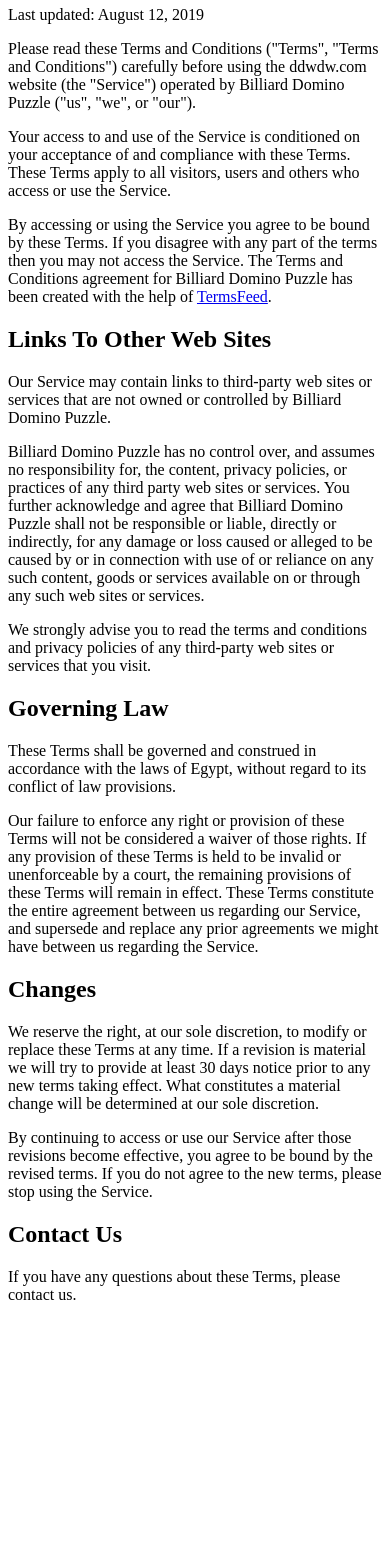
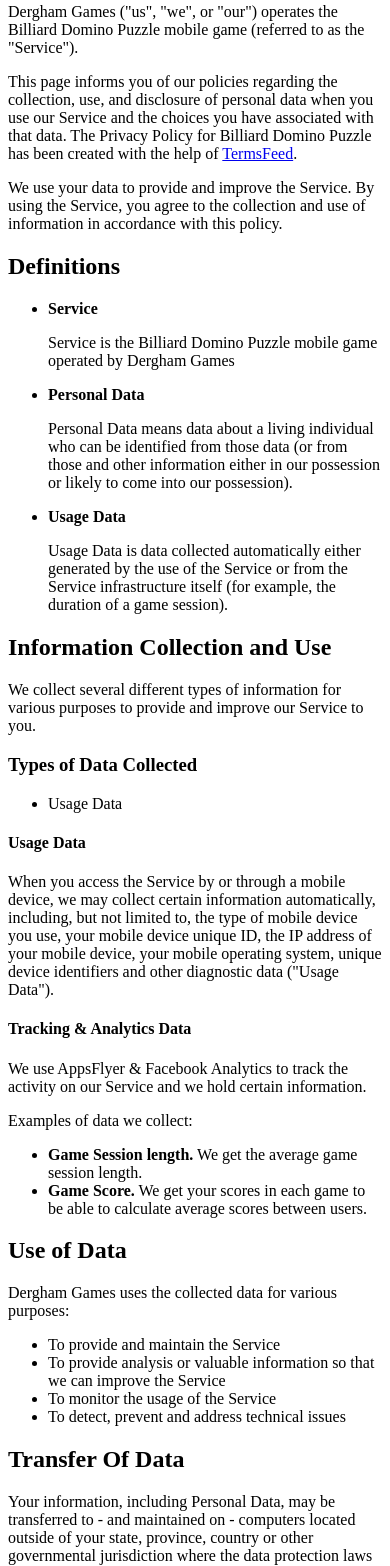
Before and after one commit to RamyDergham/Billiard-Domino-Puzzle, a plain HTML site: page index.html in a window 390 px wide. Shown: the part 97-1663 px from the top of the page. Before the commit the page ends 1417 px from the top, so only its background shows below. Drawn offline with Linux system fonts and the light colour scheme.

Commit message:
Update index.html

```diff
--- a/index.html
+++ b/index.html
@@ -1,43 +1,112 @@
-<h1>Terms and Conditions ("Terms")</h1>
+<h1>Privacy Policy</h1>
 
 
-<p>Last updated: August 12, 2019</p>
+<p>Effective date: July 02, 2019</p>
 
 
-<p>Please read these Terms and Conditions ("Terms", "Terms and Conditions") carefully before using the ddwdw.com website (the "Service") operated by Billiard Domino Puzzle ("us", "we", or "our").</p>
+<p>Dergham Games ("us", "we", or "our") operates the Billiard Domino Puzzle mobile game (referred to as the "Service").</p>
 
-<p>Your access to and use of the Service is conditioned on your acceptance of and compliance with these Terms. These Terms apply to all visitors, users and others who access or use the Service.</p>
+<p>This page informs you of our policies regarding the collection, use, and disclosure of personal data when you use our Service and the choices you have associated with that data. The Privacy Policy  for Billiard Domino Puzzle has been created with the help of <a href="https://termsfeed.com/">TermsFeed</a>.</p>
 
-<p>By accessing or using the Service you agree to be bound by these Terms. If you disagree with any part of the terms then you may not access the Service. The Terms and Conditions agreement  for Billiard Domino Puzzle has been created with the help of <a href="https://www.termsfeed.com/">TermsFeed</a>.</p>
+<p>We use your data to provide and improve the Service. By using the Service, you agree to the collection and use of information in accordance with this policy.</p>
+
+<h2>Definitions</h2>
+<ul>
+    <li>
+        <p><strong>Service</strong></p>
+                <p>Service is the Billiard Domino Puzzle mobile game operated by Dergham Games</p>
+            </li>
+    <li>
+        <p><strong>Personal Data</strong></p>
+        <p>Personal Data means data about a living individual who can be identified from those data (or from those and other information either in our possession or likely to come into our possession).</p>
+    </li>
+    <li>
+        <p><strong>Usage Data</strong></p>
+        <p>Usage Data is data collected automatically either generated by the use of the Service or from the Service infrastructure itself (for example, the duration of a game session).</p>
+    </li>
+</ul>
+
+<h2>Information Collection and Use</h2>
+<p>We collect several different types of information for various purposes to provide and improve our Service to you.</p>
+
+<h3>Types of Data Collected</h3>
+
+<ul>
+<li>Usage Data</li>
+</ul>
+
+<h4>Usage Data</h4>
+
+<p>When you access the Service by or through a mobile device, we may collect certain information automatically, including, but not limited to, the type of mobile device you use, your mobile device unique ID, the IP address of your mobile device, your mobile operating system, unique device identifiers and other diagnostic data ("Usage Data").</p>
+
+<h4>Tracking &amp; Analytics Data</h4>
+<p>We use AppsFlyer & Facebook Analytics to track the activity on our Service and we hold certain information.</p>
+<p>Examples of data we collect:</p>
+<ul>
+    <li><strong>Game Session length.</strong> We get the average game session length.</li>
+	<li><strong>Game Score.</strong> We get your scores in each game to be able to calculate average scores between users.</li>
+</ul>
+
+<h2>Use of Data</h2>
+
+<p>Dergham Games uses the collected data for various purposes:</p>
+<ul>
+    <li>To provide and maintain the Service</li>
+    <li>To provide analysis or valuable information so that we can improve the Service</li>
+    <li>To monitor the usage of the Service</li>
+    <li>To detect, prevent and address technical issues</li>
+</ul>
+
+<h2>Transfer Of Data</h2>
+<p>Your information, including Personal Data, may be transferred to - and maintained on - computers located outside of your state, province, country or other governmental jurisdiction where the data protection laws may differ than those from your jurisdiction.</p>
+<p>If you are located outside Egypt and choose to provide information to us, please note that we transfer the data, including Personal Data, to Egypt and process it there.</p>
+<p>Your consent to this Privacy Policy followed by your submission of such information represents your agreement to that transfer.</p>
+<p>Dergham Games will take all steps reasonably necessary to ensure that your data is treated securely and in accordance with this Privacy Policy and no transfer of your Personal Data will take place to an organization or a country unless there are adequate controls in place including the security of your data and other personal information.</p>
+
+<h2>Disclosure Of Data</h2>
+
+<h3>Legal Requirements</h3>
+<p>Dergham Games may disclose your Personal Data in the good faith belief that such action is necessary to:</p>
+<ul>
+    <li>To comply with a legal obligation</li>
+    <li>To prevent or investigate possible wrongdoing in connection with the Service</li>
+    <li>To protect the personal safety of users of the Service or the public</li>
+    <li>To protect against legal liability</li>
+</ul>
+
+<p>As an European citizen, under GDPR, you have certain individual rights. You can learn more about these guides in the <a href="https://termsfeed.com/blog/gdpr/#Individual_Rights_Under_the_GDPR">GDPR Guide</a>.</p>
+
+<h2>Security of Data</h2>
+<p>The security of your data is important to us but remember that no method of transmission over the Internet or method of electronic storage is 100% secure. While we strive to use commercially acceptable means to protect your Personal Data, we cannot guarantee its absolute security.</p>
+
+<h2>Service Providers</h2>
+<p>We may employ third party companies and individuals to facilitate our Service ("Service Providers"), to provide the Service on our behalf, to perform Service-related services or to assist us in analyzing how our Service is used.</p>
+<p>These third parties have access to your Personal Data only to perform these tasks on our behalf and are obligated not to disclose or use it for any other purpose.</p>
+
+<h3>Analytics</h3>
+<p>We may use third-party Service Providers to monitor and analyze the use of our Service.</p>
+<ul>
+                    <li>
+        <p><strong>AppsFlyer</strong></p>
+        <p>For more information on what type of information AppsFlyer collects, please visit their Privacy Policy page: <a href="https://www.appsflyer.com/product/security-and-privacy">https://www.appsflyer.com/product/security-and-privacy</a></p>
+    </li>
+    </ul>
+<ul>
+                    <li>
+        <p><strong>Facebook Analytics</strong></p>
+        <p>For more information on what type of information Facebook Analytics collects, please visit their Privacy Policy page: <a href="https://www.facebook.com/about/privacy">https://www.facebook.com/about/privacy</a></p>
+    </li>
+    </ul>
 
 
-
-
-<h2>Links To Other Web Sites</h2>
-
-<p>Our Service may contain links to third-party web sites or services that are not owned or controlled by Billiard Domino Puzzle.</p>
-
-<p>Billiard Domino Puzzle has no control over, and assumes no responsibility for, the content, privacy policies, or practices of any third party web sites or services. You further acknowledge and agree that Billiard Domino Puzzle shall not be responsible or liable, directly or indirectly, for any damage or loss caused or alleged to be caused by or in connection with use of or reliance on any such content, goods or services available on or through any such web sites or services.</p>
-
-<p>We strongly advise you to read the terms and conditions and privacy policies of any third-party web sites or services that you visit.</p>
-
-
-
-
-<h2>Governing Law</h2>
-
-<p>These Terms shall be governed and construed in accordance with the laws of Egypt, without regard to its conflict of law provisions.</p>
-
-<p>Our failure to enforce any right or provision of these Terms will not be considered a waiver of those rights. If any provision of these Terms is held to be invalid or unenforceable by a court, the remaining provisions of these Terms will remain in effect. These Terms constitute the entire agreement between us regarding our Service, and supersede and replace any prior agreements we might have between us regarding the Service.</p>
-
-
-<h2>Changes</h2>
-
-<p>We reserve the right, at our sole discretion, to modify or replace these Terms at any time. If a revision is material we will try to provide at least 30 days notice prior to any new terms taking effect. What constitutes a material change will be determined at our sole discretion.</p>
-
-<p>By continuing to access or use our Service after those revisions become effective, you agree to be bound by the revised terms. If you do not agree to the new terms, please stop using the Service.</p>
+<h2>Changes to This Privacy Policy</h2>
+<p>We may update our Privacy Policy from time to time. We will notify you of any changes by posting the new Privacy Policy on this page.</p>
+<p>You are advised to review this Privacy Policy periodically for any changes. Changes to this Privacy Policy are effective when they are posted on this page.</p>
 
 
 <h2>Contact Us</h2>
+<p>If you have any questions about this Privacy Policy, please contact us:</p>
+<ul>
+        <li>By email: cgd2015@outlook.com</li>
 
-<p>If you have any questions about these Terms, please contact us.</p>
+        </ul>
```
